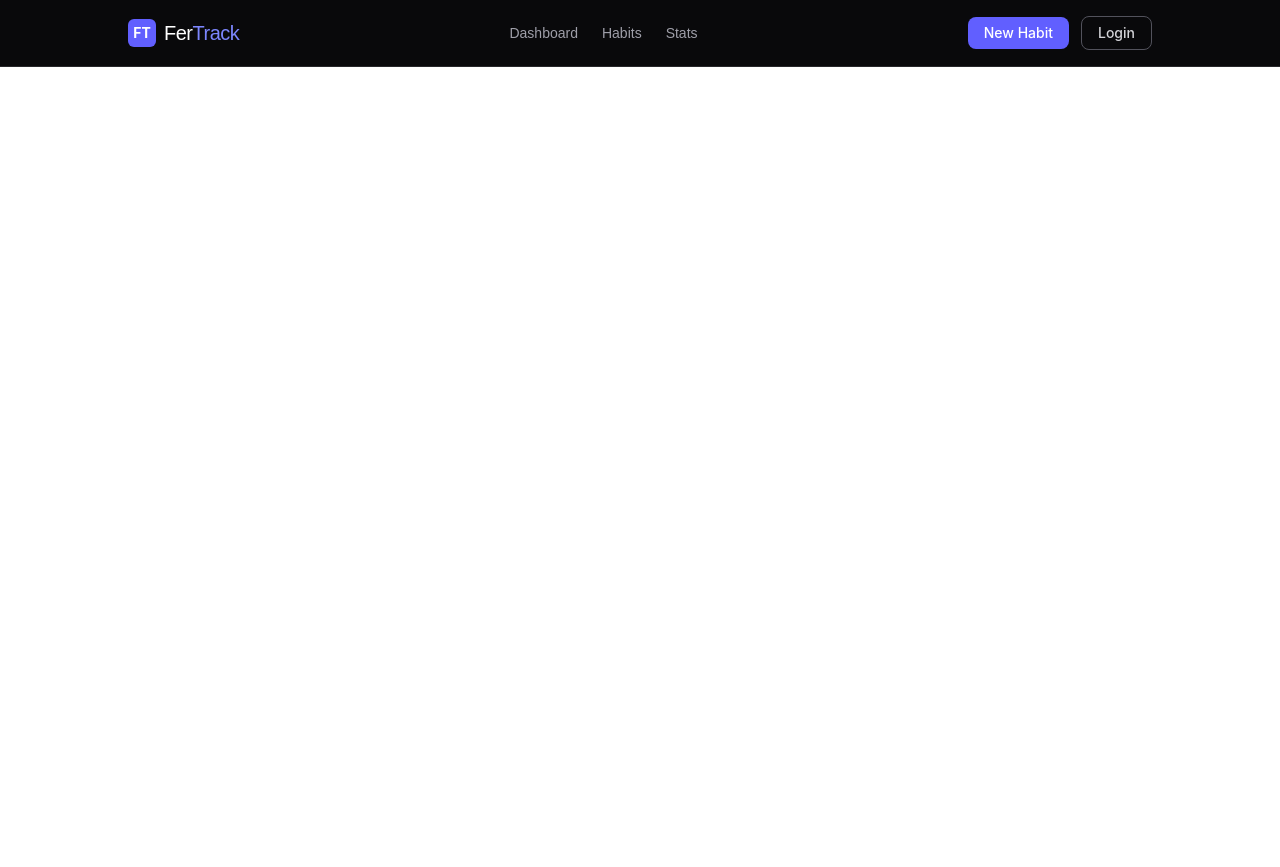
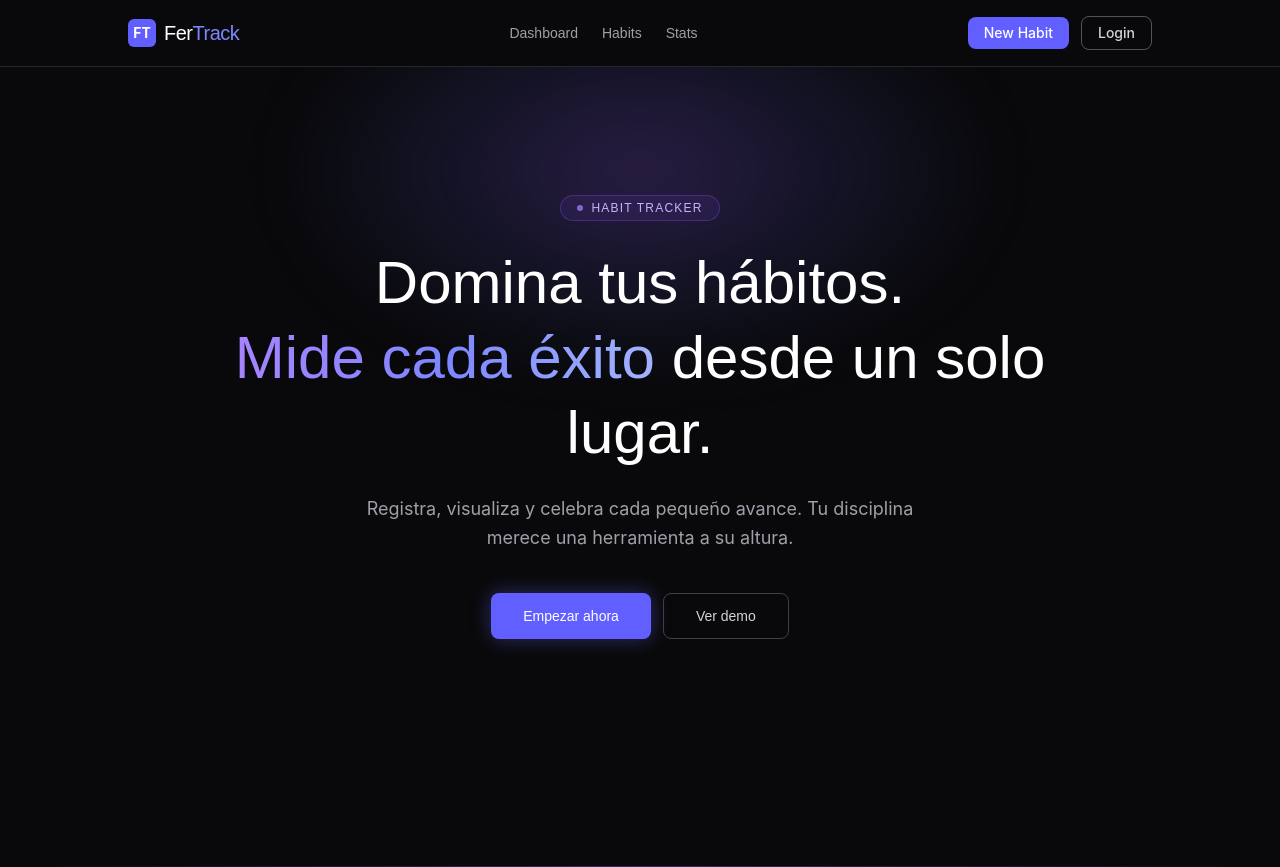
Before and after one commit to fgomez2/fertrack, a React app in the folder frontend/: page / in a window 1280 px wide. Before the commit the page ends 800 px from the top, so only its background shows below. Built offline with nearby package versions, Linux system fonts and the light colour scheme; the HTML template or start-up script is replaced by a standard one.

Commit message:
feat: añadido componente Main a la interfaz

```diff
--- a/frontend/src/App.tsx
+++ b/frontend/src/App.tsx
@@ -1,4 +1,5 @@
 import { Header } from './components/Header'
+import { Main } from './components/Main'
 
 function App() {
 
@@ -6,6 +7,7 @@ function App() {
     <>
       {/* HEADER */}
       <Header />
+      <Main />
     </>
   )
 }
--- /dev/null
+++ b/frontend/src/components/Main.tsx
@@ -0,0 +1,56 @@
+export function Main() {
+    return (
+        <main className="relative min-h-screen bg-zinc-950 overflow-hidden">
+
+            {/* degradado */}
+            <div aria-hidden
+                className="pointer-events-none absolute -top-24 left-1/2 -translate-x-1/2 w-[700px] h-[400px] rounded-full"
+                style={{
+                    background: 'radial-gradient(ellipse at center, rgba(139,92,246,0.25) 0%, rgba(99,102,241,0.10) 45%, transparent 75%)',
+                    filter: 'blur(32px)',
+                }}
+            />
+
+            {/* Hero sect */}
+            <section className="relative z-10 flex flex-col items-center justify-center text-center px-6 pt-32 pb-24 max-w-4xl mx-auto">
+                <span className="mb-6 inline-flex items-center gap-2 rounded-full border border-violet-500/30 bg-violet-500/10 px-4 py-1 text-xs font-archivo text-violet-300 tracking-widest uppercase">
+                    <span className="w-1.5 h-1.5 rounded-full bg-violet-400 animate-pulse" />
+                    Habit Tracker
+                </span>
+
+                {/* ESLOGAN */}
+                <h2 className="font-archivo text-4xl sm:text-5xl md:text-6xl leading-tight text-white">
+                    Domina tus hábitos.{' '}
+                    <br className="hidden sm:block" />
+                    <span
+                        className="bg-gradient-to-r from-violet-400 via-indigo-400 to-indigo-300 bg-clip-text text-transparent"
+                    >
+                        Mide cada éxito
+                    </span>{' '}
+                    desde un solo lugar.
+                </h2>
+
+                <p className="mt-6 max-w-xl text-zinc-400 text-base sm:text-lg leading-relaxed">
+                    Registra, visualiza y celebra cada pequeño avance. Tu disciplina merece una herramienta a su altura.
+                </p>
+
+                {/* CTAs */}
+                <div className="mt-10 flex flex-col sm:flex-row gap-3 w-full sm:w-auto">
+                    <button className="w-full sm:w-auto bg-indigo-500 hover:bg-indigo-400 transition-all duration-300 text-white font-archivo text-sm font-medium px-8 py-3 rounded-lg cursor-pointer [box-shadow:0_0_20px_rgba(99,102,241,0.40)] hover:[box-shadow:0_0_28px_rgba(99,102,241,0.65)]">
+                        Empezar ahora
+                    </button>
+                    <button className="w-full sm:w-auto border border-zinc-700 hover:border-violet-500 hover:text-violet-400 hover:[box-shadow:0_0_16px_rgba(167,139,250,0.30)] transition-all duration-300 text-zinc-300 font-archivo text-sm font-medium px-8 py-3 rounded-lg cursor-pointer">
+                        Ver demo
+                    </button>
+                </div>
+            </section>
+
+            {/* Línea decorativa inferior del hero */}
+            <div
+                aria-hidden
+                className="pointer-events-none absolute bottom-0 left-0 w-full h-px"
+                style={{ background: 'linear-gradient(90deg, transparent, rgba(139,92,246,0.4), transparent)' }}
+            />
+        </main>
+    )
+}
```
